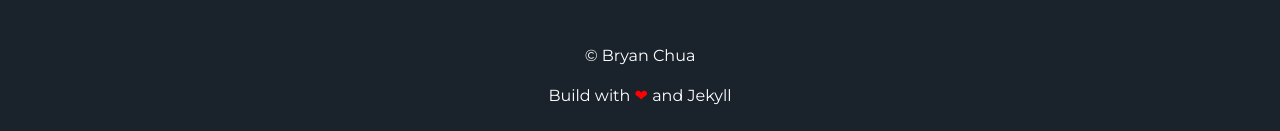
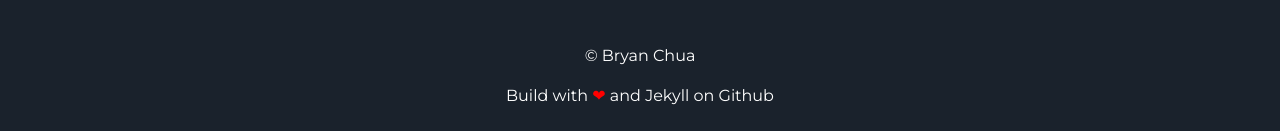
Before and after one commit to williamvoll/williamvoll.github.io, a Jekyll site: the page built from index.html, in a window 1280 px wide. Shown: the part 882-1013 px from the top of the page. Built offline with Jekyll 4.4.1, drawn with Linux system fonts in a browser that asks for light colours.

Commit message:
Updating footer

```diff
--- a/_includes/footer.html
+++ b/_includes/footer.html
@@ -1,6 +1,6 @@
 <footer class="footer">
     <p>&copy; {{site.username}}</p>
-    <p>Build with <span class="love">❤</span> and <a href="https://jekyllrb.com/" target="_blank">Jekyll</a></p>
+    <p>Build with <span class="love">❤</span> and <a href="https://jekyllrb.com/" target="_blank">Jekyll</a> on <a href="https://github.com" target="_blank">Github</a></p>
 </footer>
 <script src="//cdn.jsdelivr.net/particles.js/2.0.0/particles.min.js"></script>
 <script src="{{ "/assets/js/sweet-scroll.min.js" | prepend: site.baseurl }}"></script>
```
